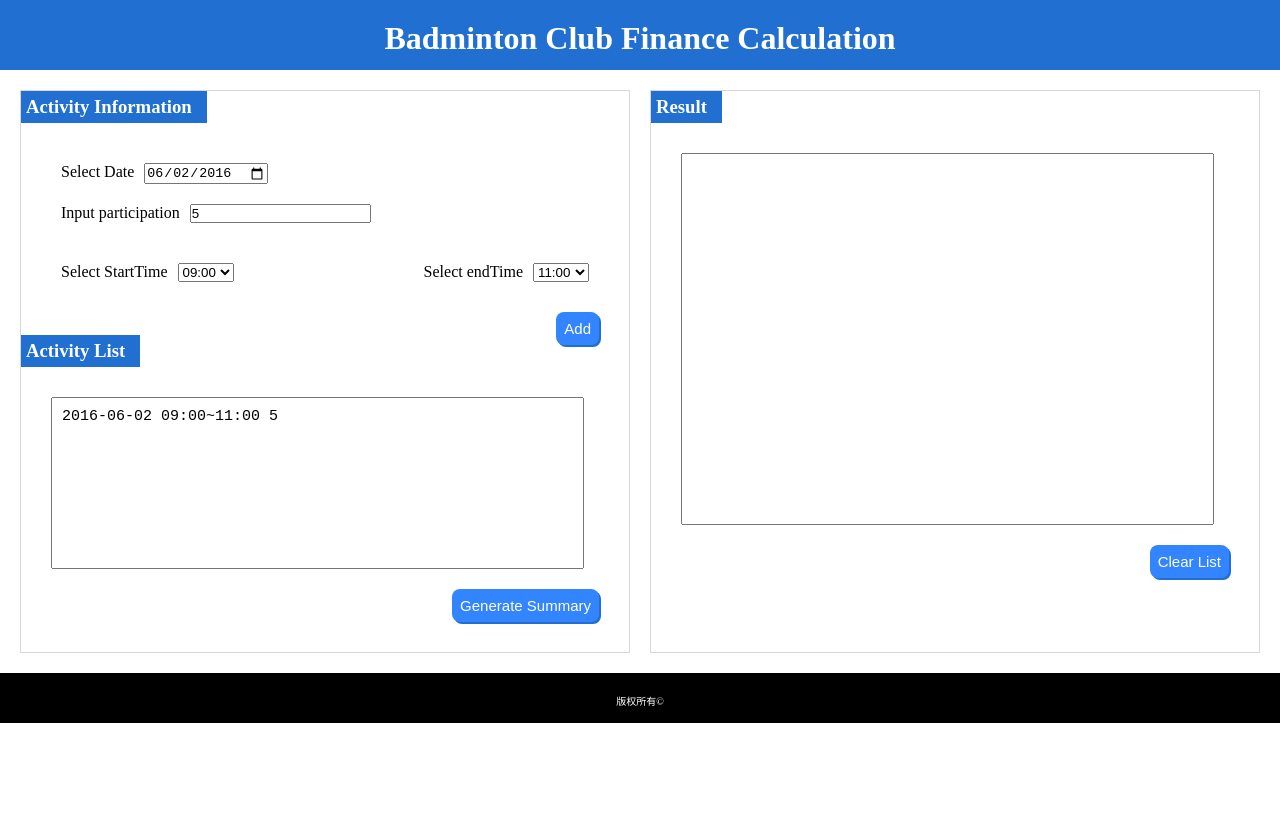
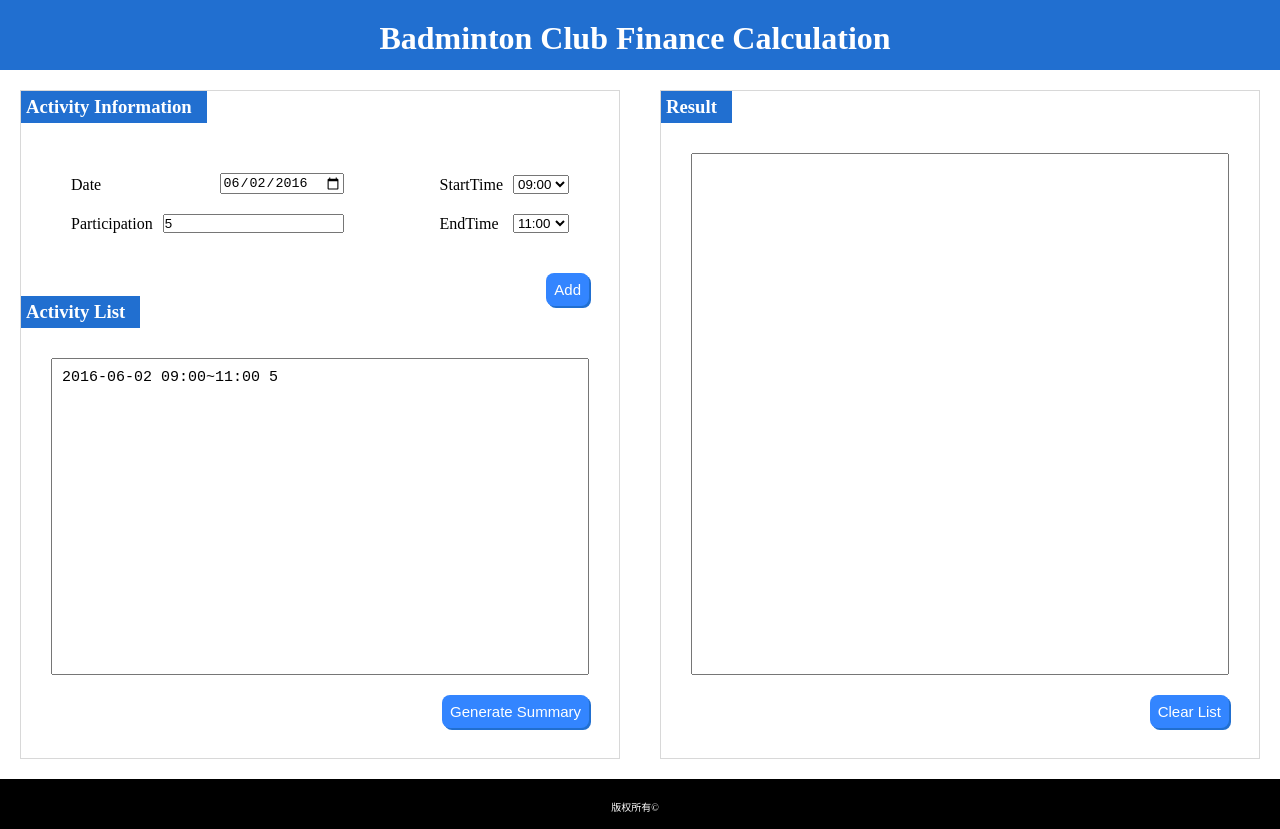
Before and after one commit to Youhandan/-Badminton-club, a plain HTML site: page index.html in a window 1280 px wide. Both pictures are taken after typing "5" into the empty fields and a click on the button "Add". Before the commit the page ends 800 px from the top, so only its background shows below. Drawn offline with Linux system fonts and the light colour scheme.

Commit message:
fixed bug 'after clearList can't add' and fixed some uncomfortable on view

```diff
--- a/index.html
+++ b/index.html
@@ -2,6 +2,7 @@
 <html lang="en">
 <head>
     <meta charset="UTF-8">
+    <meta name="viewport" content="width=device-width, height=device-height, initial-scale=1"/>
     <title>Finance Calculation of Badminton club</title>
     <script src="jquery.min.js"></script>
     <link rel="stylesheet" href="style.css">
@@ -11,23 +12,25 @@
     <h1>Badminton Club Finance Calculation</h1>
 </header>
 <article>
-    <div class="inputPart">
+    <div class="segment">
         <h3>Activity Information</h3>
         <form>
             <div class="row">
-                <div class="col">
-                    <label for="date">Select Date</label>
-                    <input type="date" id="date" value="2016-06-02">
+            <div class="col">
+                <div class="row">
+                    <label for="date">Date</label>
+                    <input type="date" id="date" value="2016-06-02" class="inputBox">
                 </div>
-                <div class="col">
-                    <label for="number">Input participation</label>
-                    <input type="number" id="number" required="required" min="0">
+                <div class="row">
+                    <label for="number">Participation</label>
+                    <input type="number" id="number" required="required" min="0"
+                           placeholder="Positive integer" class="inputBox">
                 </div>
             </div>
-            <div class="row">
-                <div class="col">
-                    <label for="startTime">Select StartTime</label>
-                    <select id="startTime">
+            <div class="col">
+                <div class="row">
+                    <label for="startTime">StartTime</label>
+                    <select id="startTime" class="inputBox">
                         <option>09:00</option>
                         <option>10:00</option>
                         <option>11:00</option>
@@ -42,9 +45,9 @@
                         <option>20:00</option>
                     </select>
                 </div>
-                <div class="col">
-                    <label for="endTime">Select endTime</label>
-                    <select id="endTime">
+                <div class="row">
+                    <label for="endTime">EndTime</label>
+                    <select id="endTime" class="inputBox">
                         <option>11:00</option>
                         <option>12:00</option>
                         <option>13:00</option>
@@ -60,13 +63,16 @@
                     </select>
                 </div>
             </div>
+            </div>
             <input type="button" id="add" class="button" value="Add">
         </form>
         <h3>Activity List</h3>
-        <textarea id="list" class="input" readonly="readonly"></textarea>
-        <input type="button" id="result" class="button" value="Generate Summary">
+        <textarea id="list" class="input"
+                  placeholder="Input format {yyyy-MM-dd HH:mm~HH:mm} {participation}, and one item one line, don not leave blank line."></textarea>
+        <input type="button" id="result" class="button"
+               value="Generate Summary">
     </div>
-    <div class="outputPart">
+    <div class="segment">
         <h3>Result</h3>
         <textarea id="resultList" class="output" readonly="readonly"></textarea>
         <input id="clean" type="button" class="button" value="Clear List">
--- a/indexScript.js
+++ b/indexScript.js
@@ -1,6 +1,7 @@
 /**
  * Created by youhandan on 2016/10/14.
  */
+$(function () {
     $('#number').blur(function () {
         var num=$(this).val();
         if(num<0){
@@ -22,22 +23,82 @@ $('#add').click(function () {
         var startTime=$('#startTime').val();
         var endTime=$('#endTime').val();
         var num=$('#number').val();
+        var listContent=$('#list').val();
         if((startTime<endTime)&&(num!=="")){
-        var str=date+' '+startTime+'~'+endTime+' '+num+'\n';
-        $('#list').append(str);
+            if(listContent==''){
+                listContent+=date+' '+startTime+'~'+endTime+' '+num;
+                $('#list').val(listContent);
+            }
+            else{
+                listContent+='\n'+date+' '+startTime+'~'+endTime+' '+num
+                $('#list').val(listContent);
+            }
 
         }
         else{
-        alert('Please input correct information format!')
+            alert('Please add correct information format!')
         }
 
     });
     $('#result').click(function () {
-    var str=$('#list').text();
+        var str=$('#list').val();
+        if(inputVerification(str)){
             var resultStr=generateSummary(str);
-    $('#resultList').text(resultStr);
+            $('#resultList').val(resultStr);
+        }
+        else alert('Input format is wrong!')
+
 
     });
     $('#clean').click(function () {
         $('textarea').val('');
     });
+
+    function inputVerification(str) {
+        var pattern=/^\d{4}-\d{2}-\d{2}\s\d{2}:\d{2}~\d{2}:\d{2}\s\d+$/;
+        var strArr=str.split('\n');
+        return strArr.every(function (e) {
+            if(pattern.test(e)){
+                var inputElement=e.split(' ');
+                var date=new Date(inputElement[0]);
+                var dateState=dateVerify(date);
+                var timePeriod=inputElement[1];
+                var timeState=timePeriodVerify(timePeriod);
+                var participantNum=parseInt(inputElement[2]);
+                var participantState=participantVerify(participantNum);
+                return dateState&&timeState&&participantState
+
+            }
+            else return false
+
+        })
+
+    }
+
+
+
+    function dateVerify(date) {
+        return String(date)!=='Invalid Date'
+    }
+    function timePeriodVerify(timePeriod) {
+        var timeElement=timePeriod.split('~');
+        var timePattern=/^\d{2}:00$/;
+        return timeElement.every(function (e) {
+            if(timePattern.test(e)){
+                var startTime=parseInt(timeElement[0].match(/\d{2}/)[0]);
+                var endTime=parseInt(timeElement[1].match(/\d{2}/)[0]);
+                return endTime-startTime==2||endTime-startTime==3;
+            }
+            else return false
+        });
+    }
+    function participantVerify(participantNum){
+        var positiveInteger=/^\d+$/;
+        return positiveInteger.test(participantNum)
+    }
+
+
+
+
+
+});
--- a/style.css
+++ b/style.css
@@ -2,31 +2,33 @@
     margin: 0;
     padding: 0;
 }
-body{
-    width: 100%;
-    height: 100%;
+html{
     display: flex;
     flex-direction: column;
 }
+body{
+    display: flex;
+    flex-direction: column;
+    flex: auto;
+}
 header{
-    width: 100%;
     background: #216fd0;
     height: 50px;
     text-align: center;
     padding:20px 10px 0 0;
     color: white;
+    flex: auto;
 }
 footer{
-    width: 100%;
     background:black;
     height: 30px;
     text-align: center;
     padding:20px 10px 0 0;
     color: white;
     font-size: 10px;
+    flex: auto;
 }
 article{
-    width: 100%;
     display: flex;
     justify-content: space-around;
 }
@@ -34,36 +36,25 @@ form{
     display: flex;
     flex-direction: column;
 }
-div.inputPart{
-    width: 50%;
+.segment{
     border: 1px solid #d8d8d8;
-    margin: 20px 10px 20px 20px;
     padding: 20px;
     display: flex;
     flex-direction:column;
     flex-wrap:wrap;
-}
-div.outputPart{
-    width: 50%;
-    border: 1px solid #d8d8d8;
-    margin: 20px 20px 20px 10px;
-    padding: 20px;
-    display: flex;
-    flex-direction:column;
-    flex-wrap:wrap;
+    margin: 20px;
+    flex: auto;
+    width: 30%;
 }
 textarea {
     margin: 10px;
     padding: 10px;
     font-size: 15px;
-    width: 90%;
     resize: none;
-}
-textarea.input{
-    height: 150px;
+    flex: auto;
 }
 textarea.output{
-    height: 350px;
+    height: 500px;
 }
 .row{
     padding: 5px;
@@ -71,6 +62,7 @@ textarea.output{
     display: flex;
     justify-content: space-between;
     flex-wrap:wrap;
+    align-items: flex-end;
 }
 .col{
     margin: 5px;
@@ -78,6 +70,7 @@ textarea.output{
     display: flex;
     justify-content: space-between;
     flex-wrap:wrap;
+    flex-direction: column;
 }
 .col label{
     margin-right: 10px;
```
Lines whose indentation alone changed are shown as unchanged.
